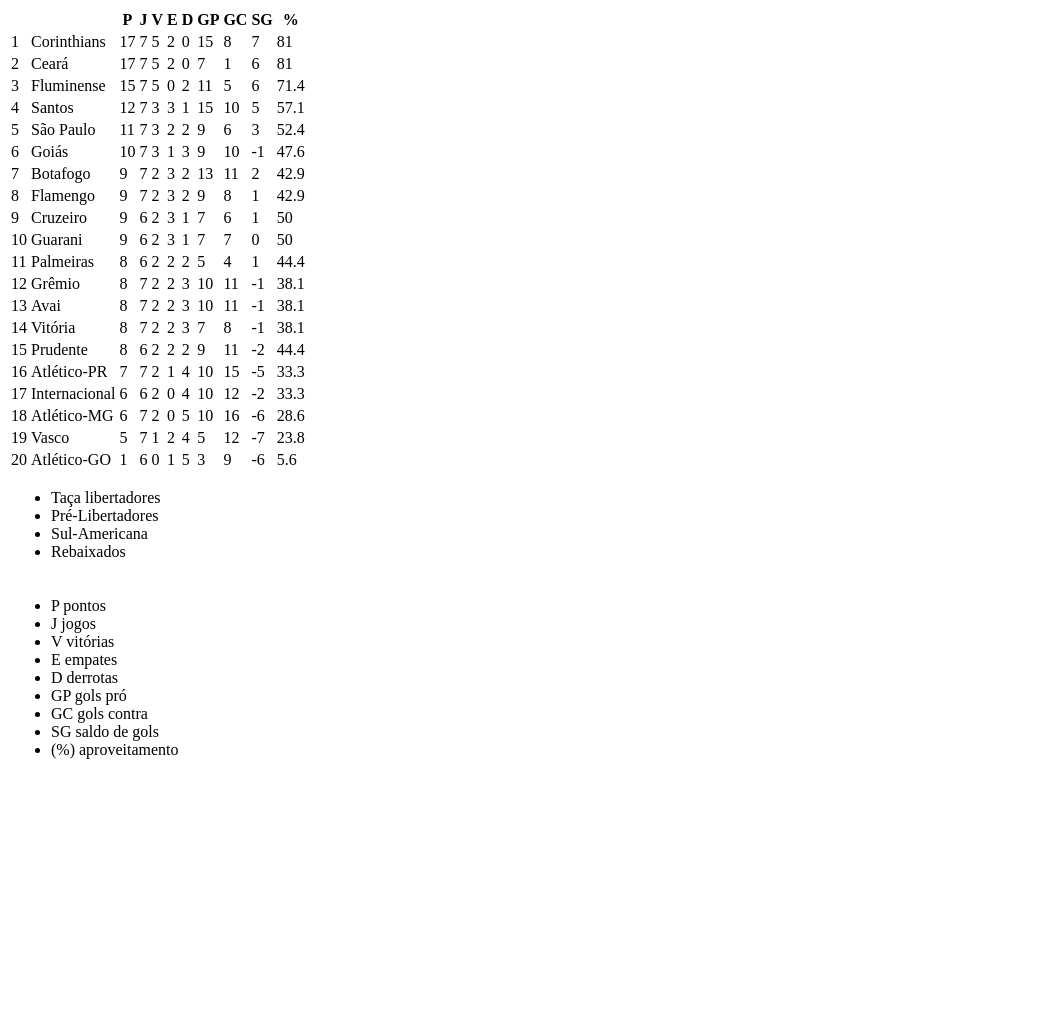
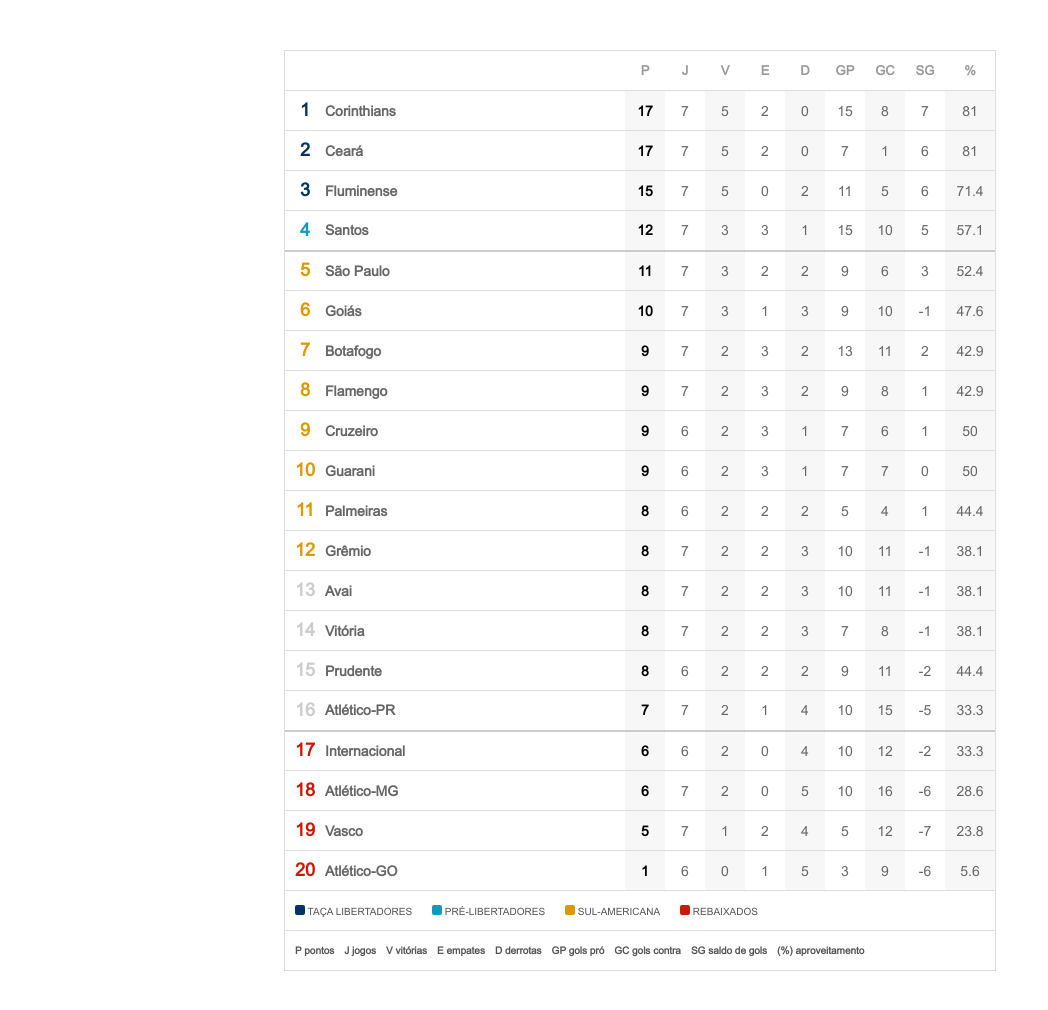
Before and after one commit to jodairneves/ima-atividade-pratica-01, a plain HTML site: page index.html in a window 1280 px wide. Shown: the whole page, without its empty margins (0-1048 px from the left). Before the commit the page ends 800 px from the top, so only its background shows below. Drawn offline with Linux system fonts and the light colour scheme.

Commit message:
style: add style.css

```diff
--- a/css/style.css
+++ b/css/style.css
@@ -2,3 +2,173 @@
   font-family: 'Arial';
   src: url('/fonts/arial.ttf') format('truetype');
 }
+
+/* Reset CSS */
+* {
+  margin: 0;
+  padding: 0;
+  outline: 0;
+  box-sizing: border-box;
+  font-family: Arial, Helvetica, sans-serif;
+}
+
+body {
+  height: 100%;
+  width: 100%;
+  padding: 50px;
+  display: flex;
+  justify-content: center;
+  align-items: center;
+}
+
+/* Tabela */
+table {
+  display: block;
+  border-collapse: collapse;
+  text-align: center;
+  font-weight: bold;
+  border-right: 1px solid #ddd;
+  border-left: 1px solid #ddd;
+}
+
+table th,
+table td {
+  width: 40px;
+  height: 40px;
+  border-top: 1px solid #ddd;
+  border-bottom: 1px solid #ddd;
+}
+
+tbody td:nth-last-child(1),
+thead th:nth-last-child(1) {
+  width: 50px;
+}
+
+.tb-time {
+  border-left: none;
+}
+
+table tr:nth-child(4),
+tr:nth-child(16) {
+  border-bottom: 2px solid #ccc;
+}
+
+/* Posições de classificação */
+tbody td:nth-child(1),
+thead th:nth-child(1) {
+  font-size: 18px;
+  font-weight: bold;
+  text-align: center;
+  border-right: none;
+}
+
+.classificacao {
+  color: #cccccc;
+}
+
+.libertadores {
+  color: #003366;
+}
+
+.pre-libertadores {
+  color: #1398be;
+}
+
+.sul-americana {
+  color: #de9800;
+}
+
+.rebaixados {
+  color: #c91b04;
+}
+
+/* Títulos das colunas */
+table th {
+  font-size: 13px;
+  color: #999;
+}
+
+/* Nome dos times */
+table td:nth-child(2) {
+  width: 300px;
+  font-size: 14px;
+  color: #666;
+  text-align: left;
+  font-weight: bold;
+}
+
+/* Quantidade de pontos dos times */
+table td:nth-child(3) {
+  font-size: 14px;
+  color: #000;
+  font-weight: bold;
+}
+
+/* Demais colunas */
+table td {
+  font-size: 14px;
+  color: #666;
+  font-weight: normal;
+}
+
+tbody .tb-color-primary {
+  background-color: #f7f7f7;
+}
+
+/* Legendas */
+.legendas-significados ul {
+  font-size: 10px;
+  text-align: left;
+  text-transform: uppercase;
+  color: #555555;
+  display: flex;
+  list-style: none;
+}
+
+.legendas-significados ul li {
+  padding: 0px 10px 0px 10px;
+}
+
+.legendas-siglas ul {
+  font-size: 10px;
+  font-weight: bold;
+  color: #555555;
+  display: flex;
+  list-style: none;
+}
+
+.legendas-siglas ul li {
+  padding: 0px 0px 0px 10px;
+}
+
+.cb-libertadores {
+  height: 10px;
+  width: 10px;
+  background-color: #003366;
+  border-radius: 2px;
+  display: inline-block;
+}
+
+.cb-pre-libertadores {
+  height: 10px;
+  width: 10px;
+  background-color: #1398be;
+  border-radius: 2px;
+  display: inline-block;
+}
+
+.cb-sul-americana {
+  height: 10px;
+  width: 10px;
+  background-color: #de9800;
+  border-radius: 2px;
+  display: inline-block;
+}
+
+.cb-rebaixados {
+  height: 10px;
+  width: 10px;
+  background-color: #c91b04;
+  border-radius: 2px;
+  display: inline-block;
+}
```
